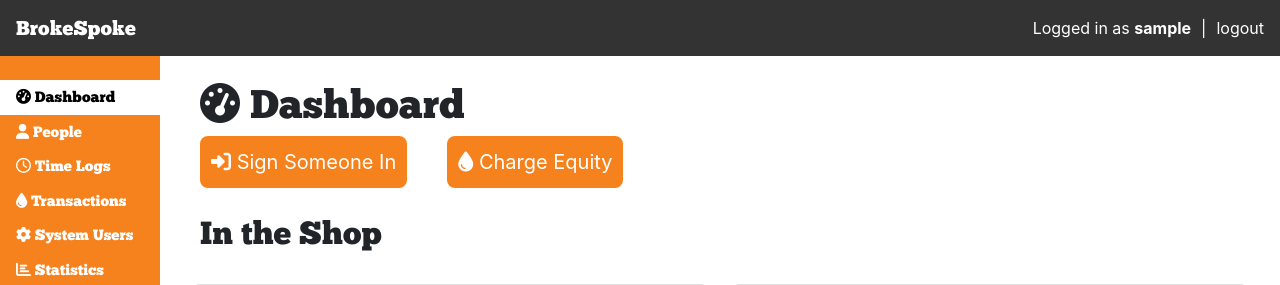
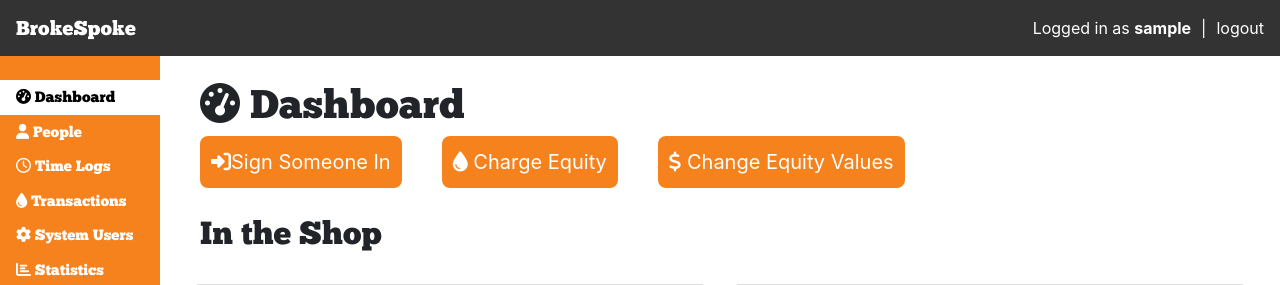
Before and after one commit to raney24/brokeSpoke, a Django app: page /dashboard in a window 1280 px wide. Shown: the top 285 px of the page. Run offline with Django 3.2, Linux system fonts and the light colour scheme; a user stored in the database is signed in; tables that the repository leaves empty hold one stand-in row (values such as "Sample post"); data that the repository does not hold is empty; some libraries are stand-ins or nearby versions.

Commit message:
Added Equity button, cleared 500 error

```diff
--- a/dashboard/forms.py
+++ b/dashboard/forms.py
@@ -1,5 +1,5 @@
 from django import forms
-from .models import Users, Timelogs, Transactions
+from .models import Users, Timelogs, Transactions, EquityRates
 from tempus_dominus.widgets import DatePicker, TimePicker, DateTimePicker
 from django.contrib.auth.models import User
 from .widgets import XDSoftDateTimePickerInput, XDSoftDatePickerInput
@@ -130,6 +130,28 @@ class ChargeEquity(forms.Form):
     date = forms.DateTimeField(label="Date", input_formats=[
                                '%m/%d/%Y %I:%M %p'], widget=XDSoftDateTimePickerInput())
 
+class ChangeEquityValue(forms.Form):
+    # wages = EquityRates.objects.get(pk=1)
+
+    currentEquityRates = EquityRates.objects.get(id=1)
+
+
+    # transactionPerson = forms.CharField(label="Person", widget=forms.TextInput(
+    #     attrs={'placeholder': 'Search by last name'}))
+    # transactionType = forms.ChoiceField(
+    #     label="Transaction Type", choices=TRANSACTION_CHOICES)
+    print(f"current: {currentEquityRates.standTime}")
+    sweatEquityValue = forms.IntegerField(label="Sweat Equity Value", widget=forms.NumberInput(
+        attrs={'placeholder': currentEquityRates.sweatEquity}))
+    standTimeValue = forms.IntegerField(label="Stand Time Value", widget=forms.NumberInput(
+        attrs={'placeholder': currentEquityRates.standTime}))
+    volunteerTimeValue = forms.IntegerField(label="Volunteer Time Value", widget=forms.NumberInput(
+        attrs={'placeholder': currentEquityRates.volunteerTime}))
+    volunteerAlertValue = forms.IntegerField(label="Volunteer Alert Value", widget=forms.NumberInput(
+        attrs={'placeholder': currentEquityRates.volunteerAlert}))
+    # date = forms.DateTimeField(label="Date", input_formats=[
+    #                            '%m/%d/%Y %I:%M %p'], widget=XDSoftDateTimePickerInput())
+
 
 class CreateNewSystemUser(forms.Form):
     SYSTEM_USER_CHOICES = (
--- a/dashboard/static/css/dashboard.css
+++ b/dashboard/static/css/dashboard.css
@@ -6,7 +6,7 @@
     margin-left: 200px;
 }
 .dashboard-title{padding-top: 80px;}
-#signIn, #charge{
+#signIn, #charge, #changeEquity{
   color: white;
   background-color: #F6821E;
   font-size: 20px;
@@ -16,14 +16,14 @@
 #signIn{
   margin-left: 200px;
 }
-#charge{
+#charge, #changeEquity{
   margin-left: 40px;
 }
 .autocomplete {
   position: relative;
   display: inline-block;
 }
-#footer-signin, #footer-delete, #footer-transaction{
+#footer-signin, #footer-delete, #footer-transaction, #footer-change-equity{
   color: white;
   border-radius: 8px;
   background-color: #F6821E;
--- a/dashboard/templates/base.html
+++ b/dashboard/templates/base.html
@@ -789,6 +789,57 @@
                 }
             })
         })
+        $(document).on('change', '#id_person', function () {
+            var userInput = $(this).val();
+            // console.log("selected user is " + userInput);
+            $.ajax({
+                type: 'GET',
+                url: "{% url 'validate' %}",
+                data: {
+                    'validation_query': userInput,
+                },
+                dataType: 'json',
+                success: function (res, status) {
+                    $(".userEquity").remove()
+                    $(".fa-times").remove();
+                    $("#noperson").remove();
+                    if (res['id'] == 'undefined' || res == 'no persons found') {
+                        $("#user-generate-report").attr("disabled", true);
+                        $("#footer-signin").attr("disabled", true);
+                        $(".new-timelogs").attr("disabled", true);
+                        $(".timelogs-edit").attr("disabled", true);
+                        $("#potentials").after('<p id="noperson" style="color:red;">No persons found</p>');
+                        $("#id_person").after("<i class='fas fa-times'></i>");
+                    } else if (res == 'not enough characters') {
+                        $("#potentials").after('<p id="noperson" style="color:red;">Must enter a correct name</p>');
+                        $("#user-generate-report").attr("disabled", true);
+                        $("#footer-signin").attr("disabled", true);
+                        $(".new-timelogs").attr("disabled", true);
+                        $(".timelogs-edit").attr("disabled", true);
+                        $("#id_person").after("<i class='fas fa-times'></i>");
+
+                    } else {
+                        $('#id_person').attr('readonly','readonly');
+                        $("#id_person").attr("data-userid" ,res['id']);
+
+                        // console.log("this is the response3 = " + res['id']);
+                        var userEquity = res['equity'];
+                        $('#user-generate-report').removeAttr('disabled');
+                        $('#footer-signin').removeAttr('disabled');
+                        $('.new-timelogs').removeAttr('disabled');
+                        $('.timelogs-edit').removeAttr('disabled');
+                        $("#id_person").after("<i class='fas fa-times'></i>");
+                        $("#exampleModalLabel").after("<h5 class='modal-title userEquity' style='margin-left: 40px' > User Equity $" + userEquity + "   </h5>");;
+                        $("#noperson").remove();
+                    }
+
+
+                },
+                error: function (res) {
+                    console.log(res.status);
+                }
+            })
+        });
     </script>
     <!-- Timelog DeleteModal -->
     <div class="modal fade" id="timelogsdeletemodal" tabindex="-1" role="dialog" aria-labelledby="deletemodalTitle"
--- a/dashboard/templates/dashboard.html
+++ b/dashboard/templates/dashboard.html
@@ -15,10 +15,11 @@
 </div>
 <div class="top-row-dashboard">
   <button id="signIn" type="button" class="signin-button btn btn-lg" data-toggle="modal" data-target="#exampleModal"><i
-    class="fas fa-sign-in-alt"></i>
-  Sign Someone In</button>
+    class="fas fa-sign-in-alt"></i>Sign Someone In</button>
   <button id="charge" type="button" class="btn btn-lg charge-button" data-toggle="modal" data-target="#equity-modal"><i
     class="fas fa-tint"></i> Charge Equity</button>
+  <button id="changeEquity" type="button" class="btn btn-lg charge-button" data-toggle="modal" data-target="#change-equity-modal"><i
+    class="fas fa-dollar-sign"></i> Change Equity Values</button>
     <!-- notifications -->
   {% if pending %}
     <div class="card pending-card ">
@@ -34,7 +35,6 @@
               <td>{{ user.person }}</td>
               <td>{{ user.activity }}</td>
               <td>${{ user.balance }}</td>
-
 
               <form class="transaction-complete" method="POST" action="{% url 'transactions-complete' user.id %}">
                 {% csrf_token %}
@@ -124,6 +124,33 @@
   </div>
 </div>
 </div>
+
+<div class="modal fade" id="change-equity-modal" tabindex="-1" role="dialog" aria-labelledby="exampleModalLabel"
+  aria-hidden="true">
+  <div class="modal-dialog" role="document">
+    <div class="modal-content">
+      <div class="modal-header">
+        <h5 class="modal-title" id="equityModalTitle">Change Equity Values</h5>
+        <button type="button" class="close" data-dismiss="modal" aria-label="Close">
+          <span aria-hidden="true">&times;</span>
+        </button>
+      </div>
+      <div class="modal-body">
+        <form method="POST" >
+          {% csrf_token %}
+          <p> {{ change_equity_form.sweatEquityValue|as_crispy_field }} </p>
+          <p> {{ change_equity_form.standTimeValue|as_crispy_field }} </p>
+      </div>
+      <div class="modal-footer">
+        <button id="footer-cancel" type="button" class="btn btn-secondary " data-dismiss="modal">Cancel</button>
+        <button id="footer-change-equity" type="submit" class="btn btn-primary">Update Values</button>
+      </div>
+      </form>
+    </div>
+  </div>
+</div>
+</div>
+
 
 <h2 class="inShop">In the Shop</h2>
 <br>
@@ -403,6 +430,57 @@
     })
         $("#signinModal").modal('hide');
   });
+
+  // $(document).ready(function() { //Update the equity values each time modal is opened
+
+    $('#change-equity-modal').on('show.bs.modal', function () {
+      var equityValues = "{% url 'get-equity-values'%}";
+
+    console.log(equityValues);
+      $.ajax({
+        type: 'GET',
+        url: "{% url 'update-equity'  %}",
+        success: function (res, status) {
+          $('#id_sweatEquityValue').attr('placeholder', res.sweatEquity);
+          $('#id_standTimeValue').attr('placeholder', res.standTime *-1);
+            console.log(res)
+            // location.reload();
+        },
+        error: function (res) {
+            console.log(res.status);
+        }
+    })
+
+
+    });
+  // });
+
+  $('#footer-change-equity').click(function () {
+    $.ajax({
+        type: 'POST',
+        url: "{% url 'update-equity'  %}",
+        data: {
+            'csrfmiddlewaretoken': '{{ csrf_token }}',
+            'sweatEquity': $('#id_sweatEquityValue').val(),
+            'standTime' : $('#id_standTimeValue').val(),
+        },
+        dataType: 'json',
+
+        success: function (res, status) {
+            console.log('sent message')
+            console.log(res)
+            location.reload();
+
+
+        },
+        error: function (res) {
+            console.log(res.status);
+        }
+
+
+    })
+  });
+
   $(".quickSignin").on("hidden.bs.modal", function () {
     console.log("triggered close");
     location.reload();
--- a/dashboard/urls.py
+++ b/dashboard/urls.py
@@ -1,7 +1,7 @@
 from django.urls import path, re_path
 from django.conf import settings
 from django.conf.urls.static import static
-from .views import dumpData,people_transactions_data_request,people_timelogs_data_request,people_data_request,transactions_data_request,timelogs_data_request,loadUsers,transactions_complete,people_create_open,signoutPublic,delete_request_public,signin_request,signin,shiftsInRange,django_delete_request,user_report,hours_report,login_report, generate_report, validate_request, generate_email_request,charts,timelogs_delete_request,search_request,user_delete_request,transaction_delete_request,people_edit, timelogs_edit, transactions_edit, delete_request,signout,logout_request,dashboard,loginPage,people,timelogs,transactions,users,people_create_view,transaction_create_view,timelogs_create_view
+from .views import dumpData,people_transactions_data_request,people_timelogs_data_request,people_data_request,transactions_data_request,timelogs_data_request,loadUsers,transactions_complete,people_create_open,signoutPublic,delete_request_public,signin_request,signin,shiftsInRange,django_delete_request,user_report,hours_report,login_report, generate_report, validate_request, generate_email_request,charts,timelogs_delete_request,search_request,user_delete_request,transaction_delete_request,people_edit, timelogs_edit, transactions_edit, delete_request,signout,logout_request,dashboard,loginPage,people,timelogs,transactions,users,people_create_view,transaction_create_view,timelogs_create_view, update_equity, get_equity_values
 from .timelogs import timelogs_from_user, timelogs_list
 from django.contrib.auth import views as auth_views
 
@@ -32,6 +32,8 @@ urlpatterns = [
     path('edit-timelogs/<int:id>/', timelogs_edit, name='timelogs-edit'),
     path('transactions/new', transaction_create_view, name='transactions-new'),
     path('edit-people/<int:id>/', people_edit, name='people-edit'),
+    path('update-equity', update_equity, name='update-equity'),
+    path('get-equity-values', get_equity_values, name='get-equity-values'),
     # path('edit-people/<int:id>/', timelogs_from_user, name='people-edit'),
     path('users', users, name='users'),
     path('search', search_request, name='search'),
--- a/dashboard/views.py
+++ b/dashboard/views.py
@@ -3,7 +3,7 @@ from json.encoder import py_encode_basestring
 from django.shortcuts import render, get_object_or_404
 from django.http import HttpResponse, HttpResponseRedirect, JsonResponse
 from .models import EquityRates, Transactions, Users, Timelogs, NewSystemUser
-from .forms import ShiftsInRangeReport,UserReport,HoursReport, LoginReport,ChangeEquityRates, RawUserForm, RawTransactionForm, RawTimelogsForm, NewSignIn, ChargeEquity, CreateNewSystemUser
+from .forms import ShiftsInRangeReport,UserReport,HoursReport, LoginReport,ChangeEquityRates, RawUserForm, RawTransactionForm, RawTimelogsForm, NewSignIn, ChargeEquity, CreateNewSystemUser, ChangeEquityValue
 from . import views
 import json
 from django.urls import path
@@ -85,7 +85,7 @@ def dashboard(request):
     for recent in recents:
         wage = 0
         if recent.activity == 'Volunteering':
-            wage=wages.volunteerTime
+            wage=wages.sweatEquity
         elif recent.activity == 'Stand Time':
             wage= wages.standTime
         else:
@@ -98,7 +98,7 @@ def dashboard(request):
     for pendingPayment in pending_payments:
         wage = 0
         if pendingPayment.activity == 'Volunteering':
-            wage=wages.volunteerTime
+            wage=wages.sweatEquity
         elif pendingPayment.activity == 'Stand Time':
             wage= wages.standTime
         else:
@@ -109,10 +109,13 @@ def dashboard(request):
 
         dictOfPending.append(pendingPayment)
     my_form = NewSignIn()
+    change_equity_form = ChangeEquityValue()
     transaction_form = ChargeEquity()
+
     if request.method == "POST":
         my_form = NewSignIn(request.POST)
         transaction_form = ChargeEquity(request.POST)
+        change_equity_form = ChangeEquityValue(request.POST)
         if my_form.is_valid():
             print(my_form.cleaned_data)
             person = my_form.cleaned_data['person']
@@ -168,10 +171,21 @@ def dashboard(request):
             print(transaction_form.cleaned_data)
             Transactions.objects.create(**transaction_form.cleaned_data)
             return HttpResponseRedirect("/dashboard")
+        elif change_equity_form.is_valid():
+            print("Equity Form")
+
+            print(f"Equity Form Data: {change_equity_form}")
+            # person = change_equity_form.cleaned_data['person']
+            # user_id = getUserID(person)
+            # targetUser = Users.objects.get(id=user_id)
+            # targetUser.equity = change_equity_form.cleaned_data['equity']
+            # targetUser.save()
+            return HttpResponseRedirect("/dashboard")
+
         else:
             print(my_form.errors)
     args = {'dashboard_page': "active", "form": my_form, 'obj': obj,
-            "transaction_form": transaction_form, "recents": recents,'pending':dictOfPending}
+            "transaction_form": transaction_form, "change_equity_form": change_equity_form, "recents": recents,'pending':dictOfPending}
     return render(request, 'dashboard.html', args)
 
 
@@ -330,7 +344,7 @@ def timelogs_create_view(request):
             print(f"wage for standTime = {wages.standTime}")
             if activity == 'Volunteering':
                 print("volunteer check")
-                wage=wages.volunteerTime
+                wage=wages.sweatEquity
             elif activity == 'Stand Time':
                 wage= wages.standTime
             else:
@@ -473,7 +487,7 @@ def people_transactions_data_request(request,id):
         wage = 0
         volunteerDuration = element['endTime'] - element['startTime']
         if element['activity'] == 'Volunteering':
-            wage=wages.volunteerTime
+            wage=wages.sweatEquity
         elif element['activity'] == 'Stand Time':
            wage= wages.standTime
         else:
@@ -617,7 +631,7 @@ def transactions_data_request(request):
         wage = 0
         volunteerDuration = element['endTime'] - element['startTime']
         if element['activity'] == 'Volunteering':
-            wage=wages.volunteerTime
+            wage=wages.sweatEquity
         elif element['activity'] == 'Stand Time':
            wage= wages.standTime
         else:
@@ -752,7 +766,7 @@ def signout(request, id, payment):
 
         if activity == 'Volunteering':
             print("confirmed volunteer")
-            wage=wages.volunteerTime
+            wage=wages.sweatEquity
         elif activity == 'Stand Time':
             print("confirmed stand time")
             print(f"payment of {payment}")
@@ -835,7 +849,7 @@ def signoutPublic(request, id, payment):
         todayDate = timezone.now()
         if membershipDate:
             membershipDateFormatted = datetime.datetime.strptime(membershipDate,'%m/%d/%y')
-            membershipDateFormatted = membershipDateFormatted.replace(tzinfo=pytz.UTC) #could cause possible error
+            membershipDateFormatted = membershipDateFormatted.replace(tzinfo=None) #could cause possible error
             print(f"membershipDateFormatted = {membershipDateFormatted}")
             print(f"todayDate = {todayDate}")
             print(f"{membershipDateFormatted} < {todayDate}")
@@ -851,7 +865,7 @@ def signoutPublic(request, id, payment):
         print(f"isvalid {isvalid}")
         if activity == 'Volunteering':
             print("volunteer check")
-            wage=wages.volunteerTime
+            wage=wages.sweatEquity
         elif activity == 'Member Stand Time':
             wage= 0
         elif activity == 'Stand Time':
@@ -1050,7 +1064,7 @@ def people_edit(request, id):
         wage = 0
         # volunteerDuration = datetime.datetime.strptime(element['endTime'], "%m/%d/%Y %I:%M %p") - datetime.datetime.strptime(element['startTime'], "%m/%d/%Y %I:%M %p")
         if element['activity'] == 'Volunteering':
-            wage=wages.volunteerTime
+            wage=wages.sweatEquity
         elif element['activity'] == 'Stand Time':
             wage=wages.standTime
         else:
@@ -1140,10 +1154,42 @@ def search_request(request):
 
         return JsonResponse(userList[0:50], safe=False)
 
+def get_equity_values():
+    print("in get_equity_values")
+    equity = EquityRates.objects.get(id=1)
+
+    return equity.sweatEquity
+
+def update_equity(request):
+    print("Update Equity Request made")
+
+    responseEquity = EquityRates.objects.get(id=1)
+
+    print("Current sweatEquity: " + str(responseEquity.sweatEquity))
+    print("Current standTime: " + str(responseEquity.standTime))
+
+    if request.method == 'GET':
+        print("GET request made")
+        # responseEquity = EquityRates.objects.get(id=1)
+        return JsonResponse({"sweatEquity": responseEquity.sweatEquity, "standTime": responseEquity.standTime}, safe=False, json_dumps_params={'indent': 4, "default": str, "ensure_ascii": False, "sort_keys": True, "separators": (",", ":")})
+
+    if request.method == 'POST':
+
+        requestSweatEquity = int(request.POST.get('sweatEquity'))
+        requestStandTime = int(request.POST.get('standTime'))
+
+        print("Updated sweatEquity: " + str(requestSweatEquity))
+        print("Updated standTime: " + str(requestStandTime))
+        responseEquity = EquityRates.objects.filter(id=1).update(sweatEquity=requestSweatEquity, standTime=-requestStandTime)
+
+        return JsonResponse(responseEquity, safe=False)
+
+
 def validate_request(request):
     print("validating")
     if request.method == 'GET':
         validation_query = request.GET.get('validation_query')
+        print(validation_query)
         uniqueID = validation_query.replace(' ','').upper()
         allusers = Users.objects.all().values()
         userMap = {}
@@ -1180,7 +1226,7 @@ def charts(request):
     user_form = UserReport()
     range_form = ShiftsInRangeReport()
     if request.method == 'POST':
-        print(f"this is the post request for charts{request.POST}")
+        print(f"this is the post request for charts: {request.POST}")
         my_form = ChangeEquityRates(request.POST)
         if my_form.is_valid():
             print(my_form.cleaned_data)
```
Also changed, not shown: brokeSpoke/settings.py (+6 -2 lines), dashboard/models.py (+11 -3 lines). Lines whose indentation alone changed are shown as unchanged.
